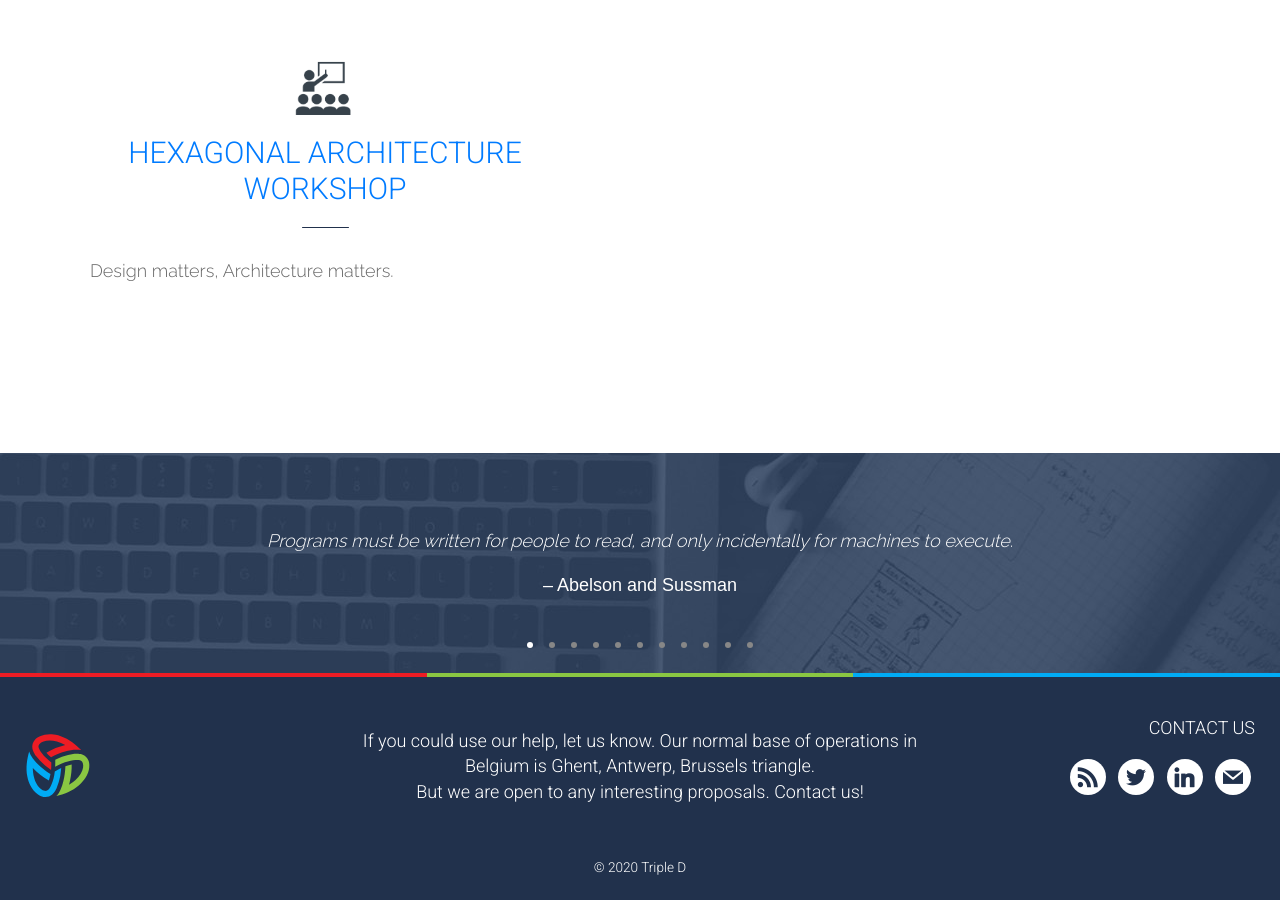
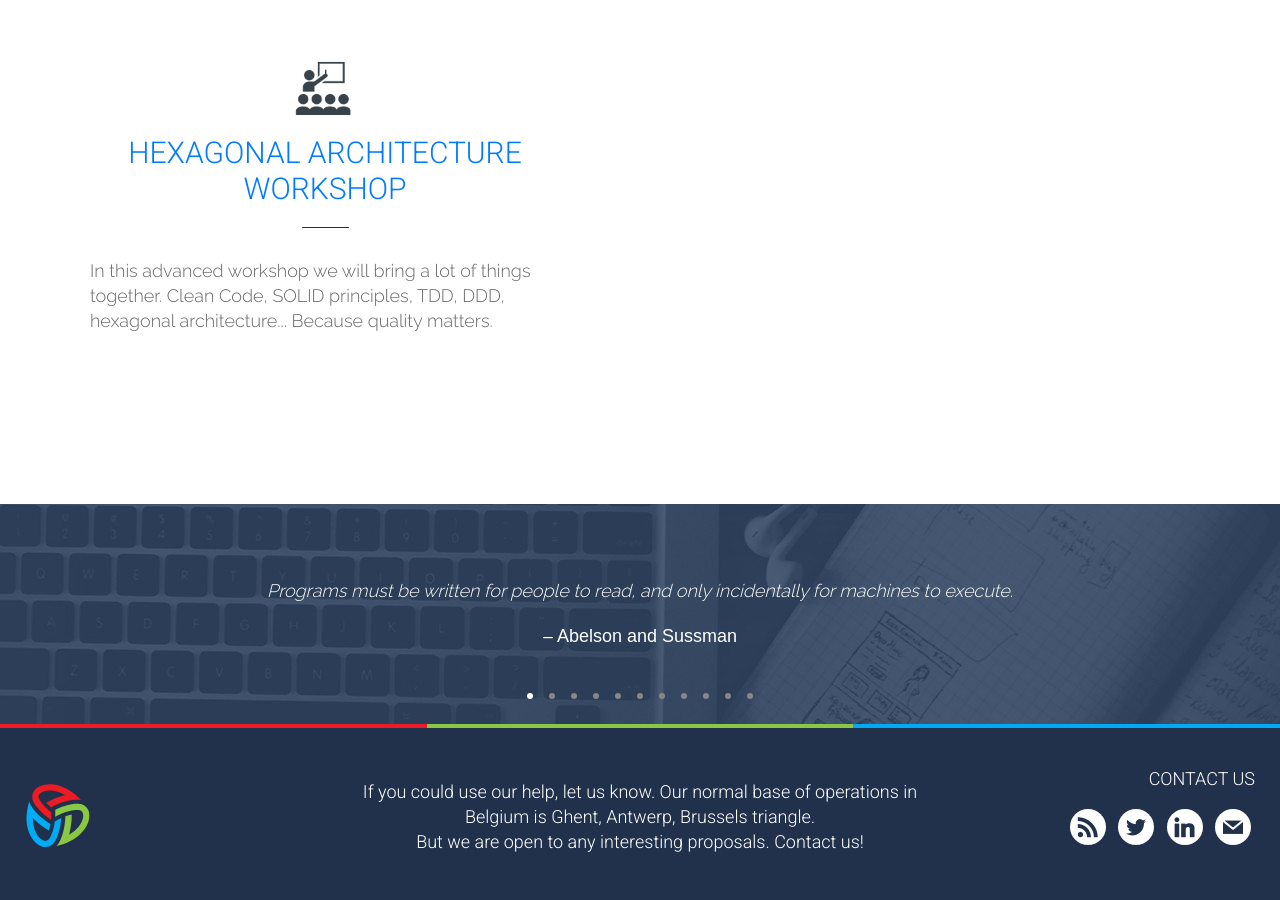
Before and after one commit to tripledio/tripledio.github.io, a Jekyll site: the page built from courses/index.html, in a window 1280 px wide and 900 px high, scrolled down 2105 px. Built offline with Jekyll 4.4.1, drawn with Linux system fonts in a browser that asks for light colours.

Commit message:
Expand teaser hexa

```diff
--- a/_courses/08-hexagonal-architecture-immersion.md
+++ b/_courses/08-hexagonal-architecture-immersion.md
@@ -1,7 +1,7 @@
 ---
 layout: course
 slug: Hexagonal Architecture Workshop
-teaser: "Design matters, Architecture matters."
+teaser: "In this advanced workshop we will bring a lot of things together. Clean Code, SOLID principles, TDD, DDD, hexagonal architecture... Because quality matters."
 
 ---
 
@@ -9,7 +9,7 @@ teaser: "Design matters, Architecture matters."
 
 In today's world software gets written at an incredible pace. Every day, new software is put in production all over the world. However, as time progresses we realize that maintaining that code becomes harder and harder. Why is that? What makes this software so hard to maintain? The thing that enables us t go fast and **keep** going fast is good design.
 
-In his workshop we will use Clean Code, SOLID principles, TDD, DDD and the hexagonal architecture to developing an application. We will guide you while building an application using and explaining the different techniques. We will do this in a real codebase, so bring your favorite laptop, as this course will be hands-on.
+In this workshop we will use Clean Code, SOLID principles, TDD, DDD and the hexagonal architecture to developing an application. We will guide you while building an application using and explaining the different techniques. We will do this in a real codebase, so bring your favorite laptop, as this course will be hands-on.
 
 ## Contents
 + Clean Code
```
